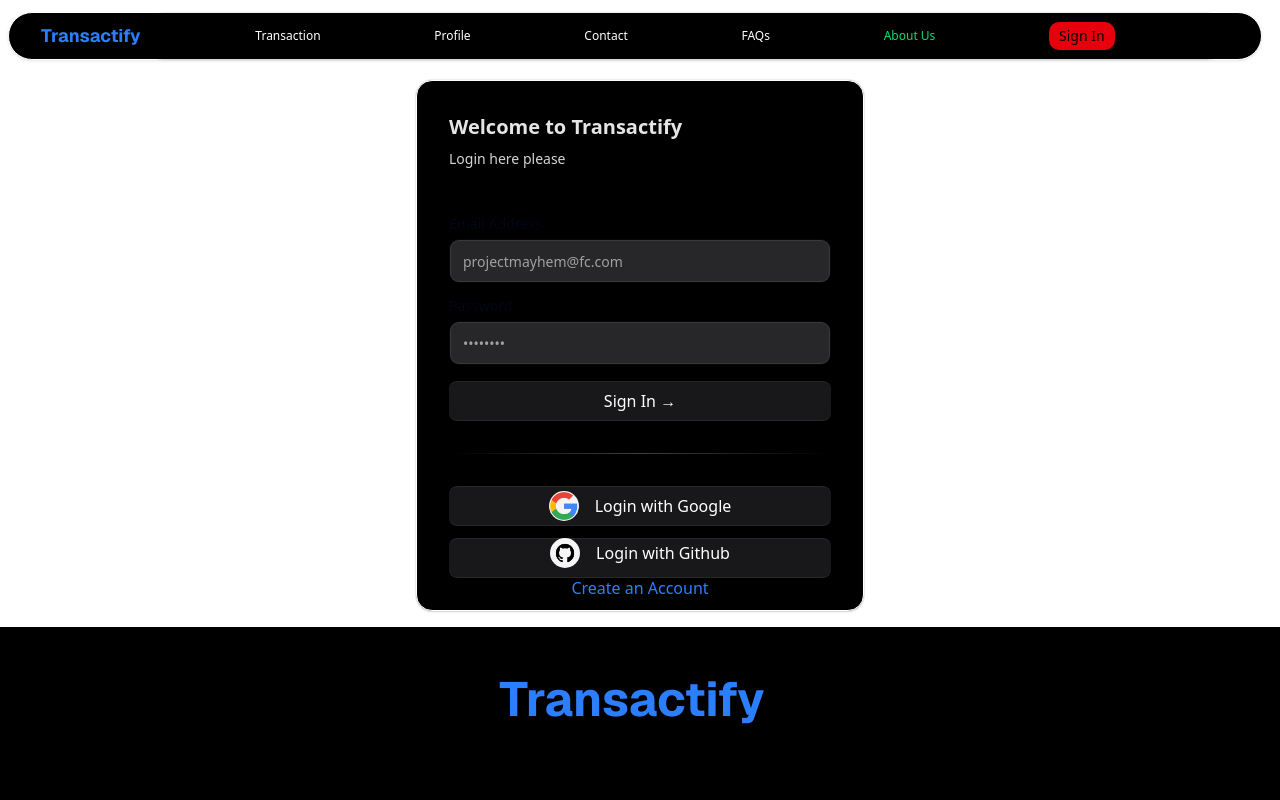
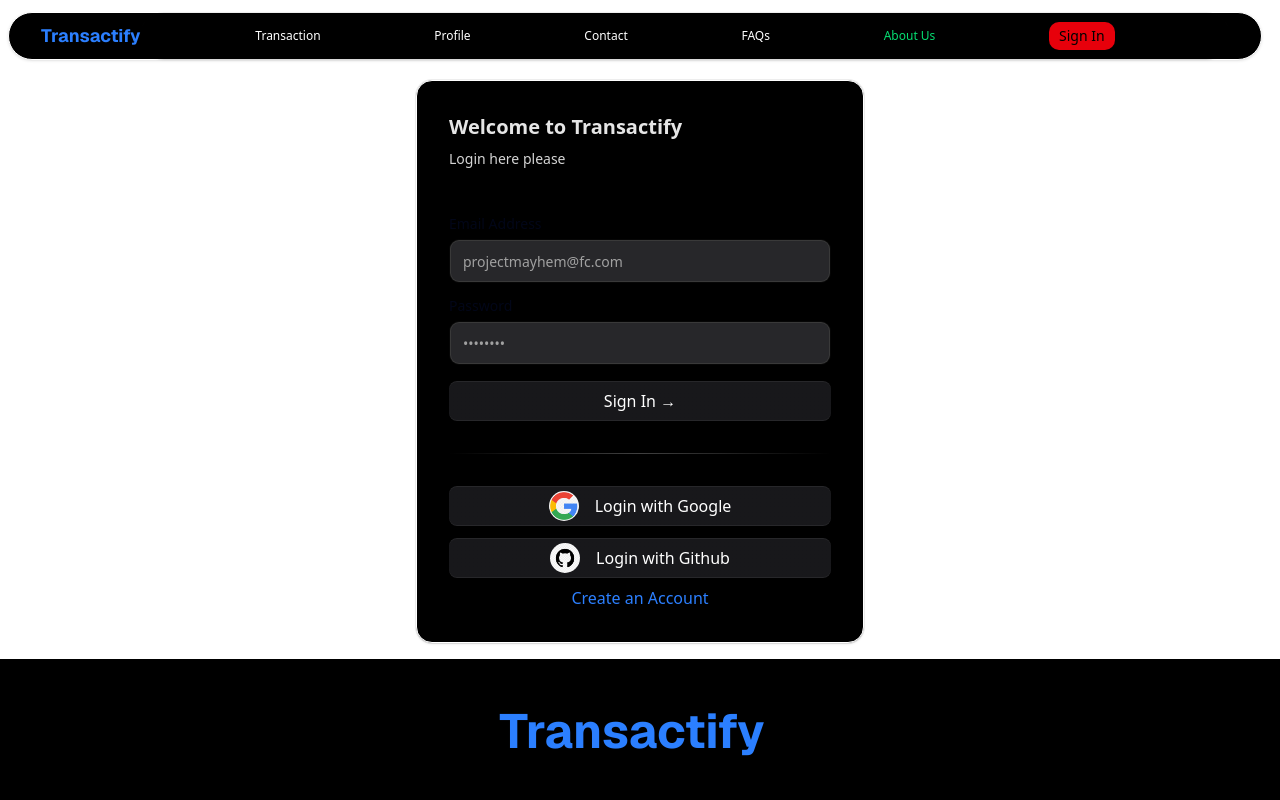
Before and after one commit to Webdev-Ishan/transactify, a Next.js app: page /signin in a window 1280 px wide. Shown: the top 800 px of the page. Built offline with nearby package versions, Linux system fonts and the light colour scheme; no server answers.

Commit message:
removed register acess from inside login button

```diff
--- a/app/signin/page.tsx
+++ b/app/signin/page.tsx
@@ -139,13 +139,13 @@ export default function SignupFormDemo() {
             />
             Login with Github
           </div>
-          <div
-            onClick={() => router.push("/register")}
-            className="w-full text-blue-500 mt-2 flex justify-center items-center gap-4"
-          >
-            Create an Account
-          </div>
         </button>
+        <div
+          onClick={() => router.push("/register")}
+          className="w-full text-blue-500 mt-2 flex justify-center items-center gap-4"
+        >
+          Create an Account
+        </div>
       </div>
     </div>
   );
```
